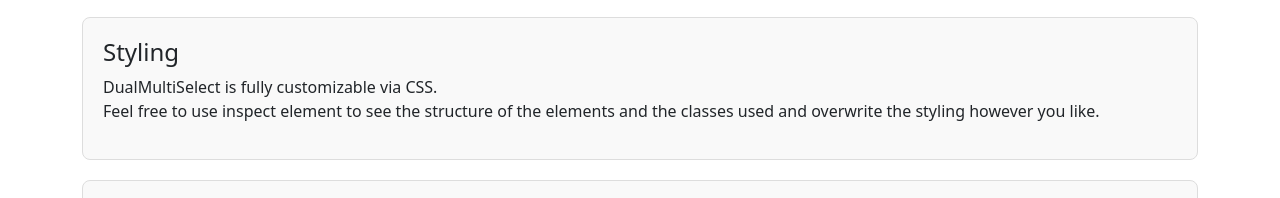
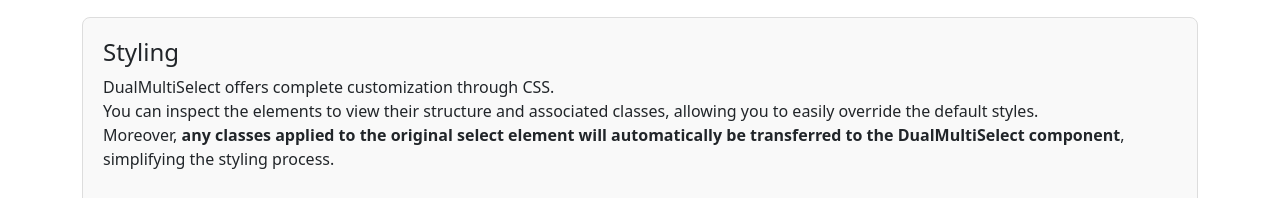
Before and after one commit to hhoweson/DualMultiSelect, a website built with Vite: page demo/index.html in a window 1280 px wide. Shown: the part 1522-1720 px from the top of the page. Built offline with nearby package versions, Linux system fonts and the light colour scheme.

Commit message:
doc: document that classes now carry over from original select element

```diff
--- a/demo/index.html
+++ b/demo/index.html
@@ -186,8 +186,9 @@
                 <h4>Styling</h4>
 
                 <p>
-                    DualMultiSelect is fully customizable via CSS.<br>
-                    Feel free to use inspect element to see the structure of the elements and the classes used and overwrite the styling however you like.<br>
+                    DualMultiSelect offers complete customization through CSS.<br>
+                    You can inspect the elements to view their structure and associated classes, allowing you to easily override the default styles.<br>
+                    Moreover, <b>any classes applied to the original select element will automatically be transferred to the DualMultiSelect component</b>, simplifying the styling process.
                 </p>
 
             </section>
```
